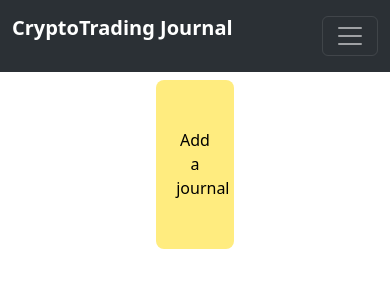
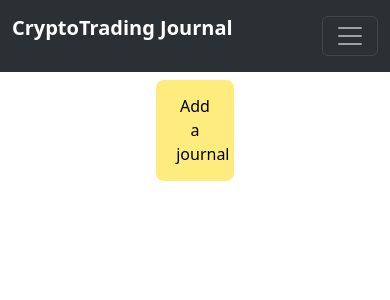
Before and after one commit to TechEdzprogrammer/tradingjournal, a React (Vite) app: page /#/cryptoJournal in a window 390 px wide. Shown: the top 300 px of the page. Built offline with nearby package versions, Linux system fonts and the light colour scheme.

Commit message:
Fix add journal button

```diff
--- a/src/stylesheets/cryptojournal.module.css
+++ b/src/stylesheets/cryptojournal.module.css
@@ -83,6 +83,7 @@
     }
 
     .addjournal{
+        height: 60%;
         font-size: 12pt;
         font-weight: 200;
      }
```
